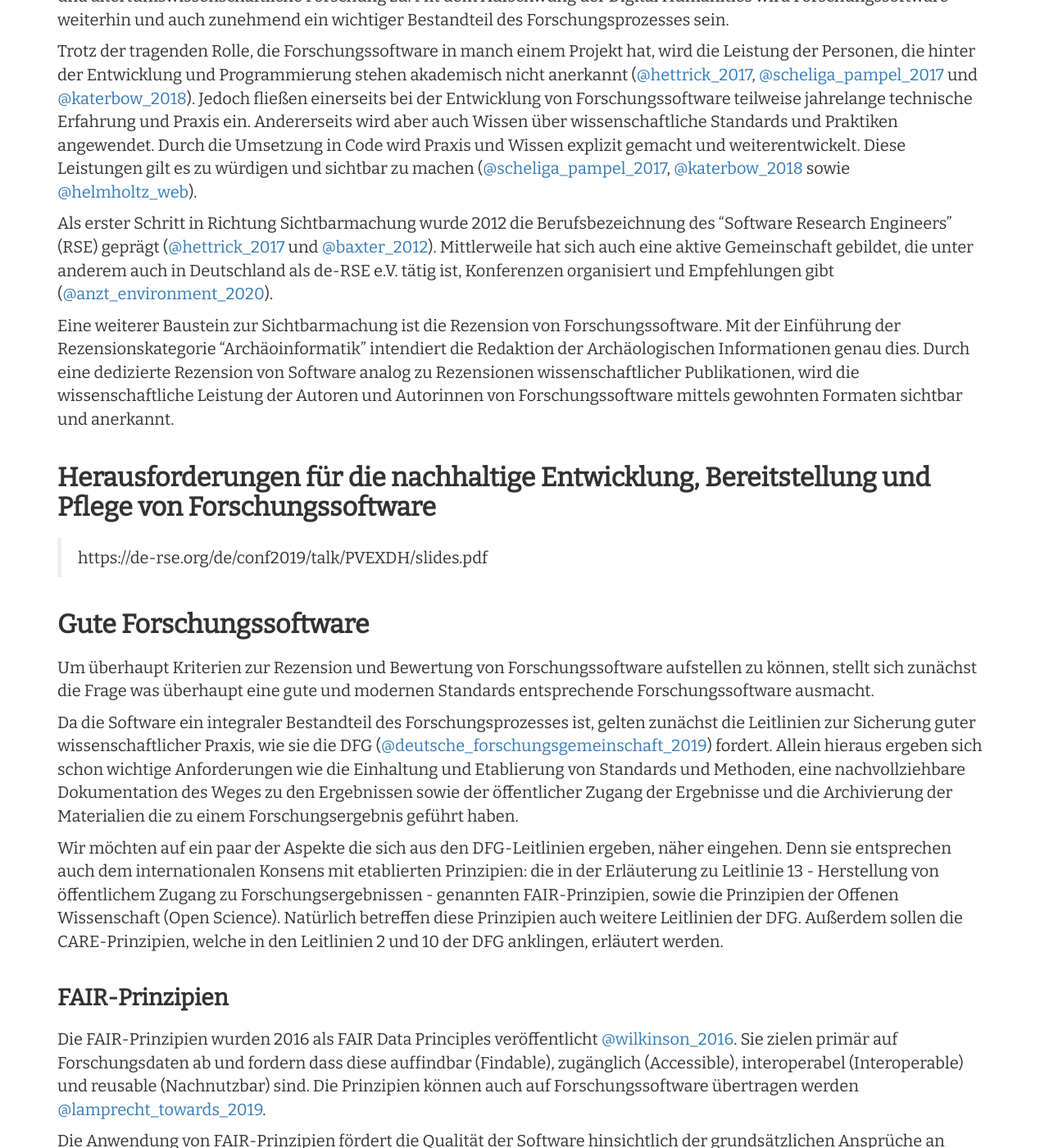
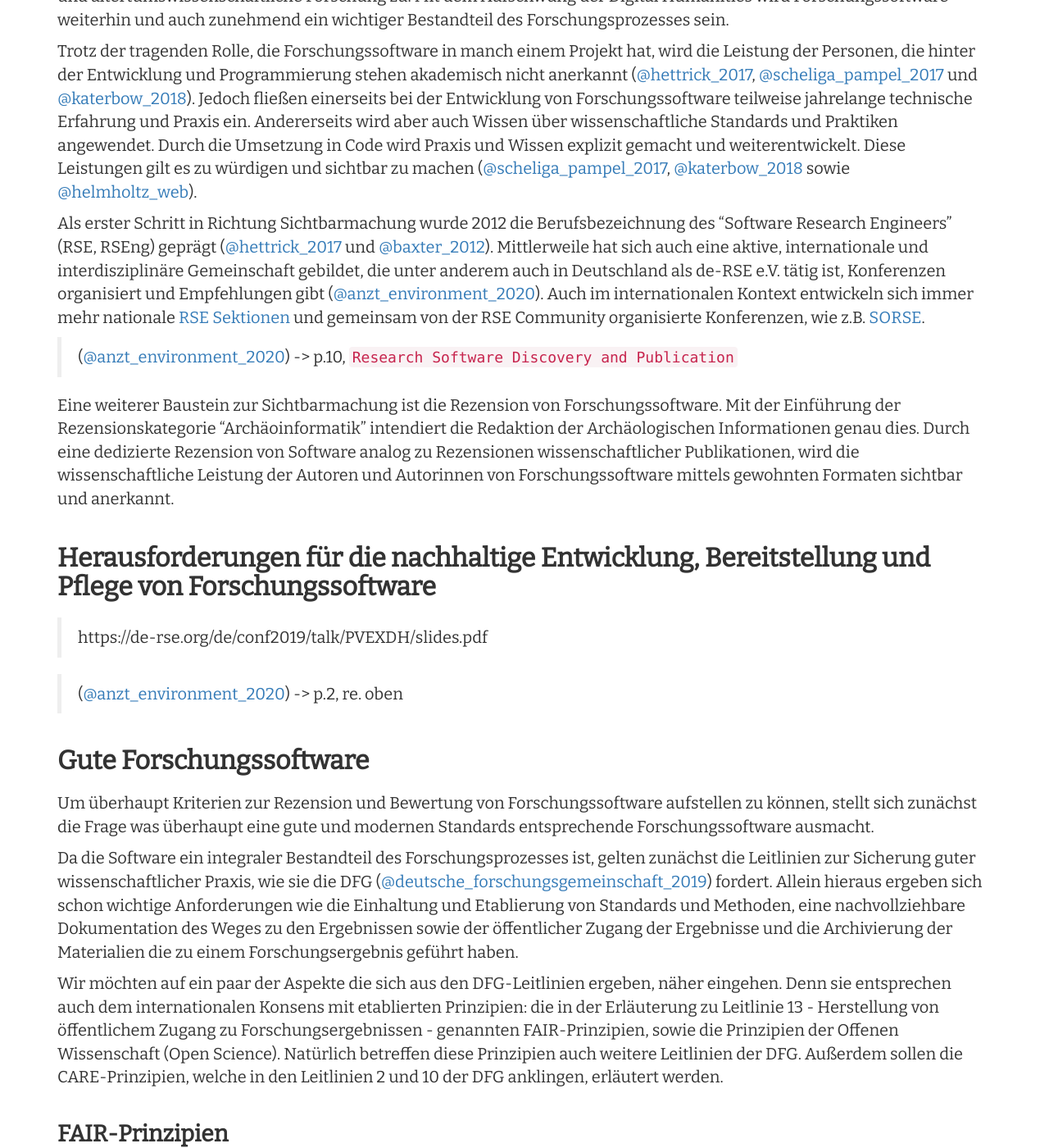
Before and after one commit to Research-Squirrel-Engineers/Impuls_SoftwareRezensionen_DGUF, a Jekyll site: the page built from Draft.md, in a window 1280 px wide and 1400 px high, scrolled down 2255 px. Shown: the whole window at 82% size. Built offline with Jekyll 4.4.1, drawn with Linux system fonts in a browser that asks for light colours; nearby versions of some CDN libraries.

Commit message:
add things and ideas in Forschungssoftware

```diff
--- a/Draft.md
+++ b/Draft.md
@@ -63,13 +63,17 @@ In der modernen Forschung ist ein Arbeiten ohne digitale Werkzeuge undenkbar. Di
 
 Trotz der tragenden Rolle, die Forschungssoftware in manch einem Projekt hat, wird die Leistung der Personen, die hinter der Entwicklung und Programmierung stehen akademisch nicht anerkannt ([@hettrick_2017](#hettrick_2017), [@scheliga_pampel_2017](#scheliga_pampel_2017) und [@katerbow_2018](#katerbow_2018)). Jedoch fließen einerseits bei der Entwicklung von Forschungssoftware teilweise jahrelange technische Erfahrung und Praxis ein. Andererseits wird aber auch Wissen über wissenschaftliche Standards und Praktiken angewendet. Durch die Umsetzung in Code wird Praxis und Wissen explizit gemacht und weiterentwickelt. Diese Leistungen gilt es zu würdigen und sichtbar zu machen ([@scheliga_pampel_2017](#scheliga_pampel_2017), [@katerbow_2018](#katerbow_2018) sowie [@helmholtz_web](#helmholtz_web)).
 
-Als erster Schritt in Richtung Sichtbarmachung wurde 2012 die Berufsbezeichnung des "Software Research Engineers" (RSE) geprägt ([@hettrick_2017](#hettrick_2017) und [@baxter_2012](#baxter_2012)). Mittlerweile hat sich auch eine aktive Gemeinschaft gebildet, die unter anderem auch in Deutschland als de-RSE e.V. tätig ist, Konferenzen organisiert und Empfehlungen gibt ([@anzt_environment_2020](#anzt_environment_2020)).
+Als erster Schritt in Richtung Sichtbarmachung wurde 2012 die Berufsbezeichnung des "Software Research Engineers" (RSE, RSEng) geprägt ([@hettrick_2017](#hettrick_2017) und [@baxter_2012](#baxter_2012)). Mittlerweile hat sich auch eine aktive, internationale und interdisziplinäre Gemeinschaft gebildet, die unter anderem auch in Deutschland als de-RSE e.V. tätig ist, Konferenzen organisiert und Empfehlungen gibt ([@anzt_environment_2020](#anzt_environment_2020)). Auch im internationalen Kontext entwickeln sich immer mehr nationale [RSE Sektionen](https://sorse.github.io/contact/chapters/) und gemeinsam von der RSE Community organisierte Konferenzen, wie z.B. [SORSE](https://sorse.github.io).
+
+> ([@anzt_environment_2020](#anzt_environment_2020)) -> p.10, `Research Software Discovery and Publication`
 
 Eine weiterer Baustein zur Sichtbarmachung ist die Rezension von Forschungssoftware. Mit der Einführung der Rezensionskategorie "Archäoinformatik" intendiert die Redaktion der Archäologischen Informationen genau dies. Durch eine dedizierte Rezension von Software analog zu Rezensionen wissenschaftlicher Publikationen, wird die wissenschaftliche Leistung der Autoren und Autorinnen von Forschungssoftware mittels gewohnten Formaten sichtbar und anerkannt.
 
 ### Herausforderungen für die nachhaltige Entwicklung, Bereitstellung und Pflege von Forschungssoftware
 
 > https://de-rse.org/de/conf2019/talk/PVEXDH/slides.pdf
+
+> ([@anzt_environment_2020](#anzt_environment_2020)) -> p.2, re. oben
 
 ### Gute Forschungssoftware
 
```
